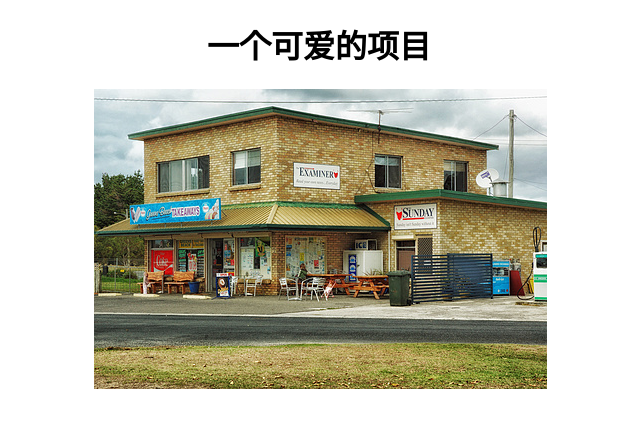
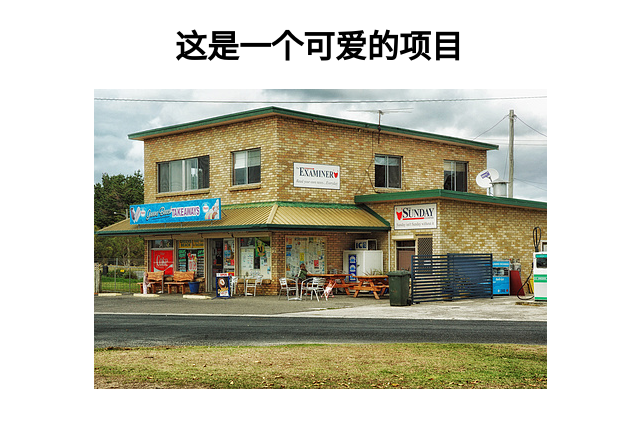
Before and after one commit to niumowang55/projects, a plain HTML site: page index.html in a window 1280 px wide. Shown: the whole page, without its empty margins (321-961 px from the left). Drawn offline with Linux system fonts and the light colour scheme.

Commit message:
Update index.html

```diff
--- a/index.html
+++ b/index.html
@@ -6,7 +6,7 @@
 		<link rel="stylesheet" href="index.css" />
 	</head>
 	<body>
-		<h1>一个可爱的项目</h1>
+		<h1>这是一个可爱的项目</h1>
 		<div><img src="1111.jpg_wh300.jpg"/></div>
 	</body>
 </html>
```
